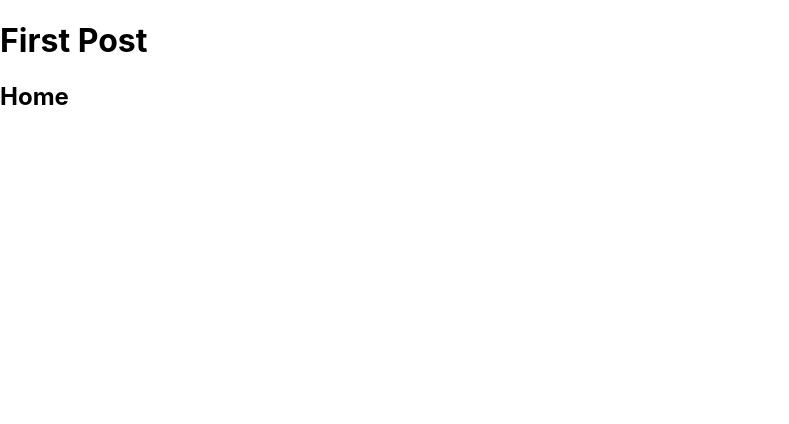
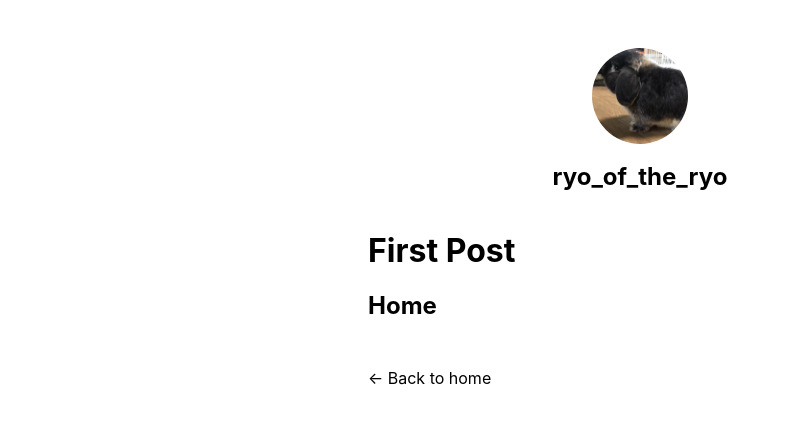
Before and after one commit to RyoMasumura1201/blog_of_the_ore, a Next.js app: page /posts/first-post in a window 1280 px wide. Shown: the top 424 px of the page, without its empty margins (0-789 px from the left). Built offline with nearby package versions, Linux system fonts and the light colour scheme.

Commit message:
test: style and image test

```diff
--- /dev/null
+++ b/src/components/layout.module.css
@@ -0,0 +1,25 @@
+.container {
+  max-width: 36rem;
+  padding: 0 1rem;
+  margin: 3rem auto 6rem;
+}
+
+.header {
+  display: flex;
+  flex-direction: column;
+  align-items: center;
+}
+
+.headerImage {
+  width: 6rem;
+  height: 6rem;
+}
+
+.headerHomeImage {
+  width: 8rem;
+  height: 8rem;
+}
+
+.backToHome {
+  margin: 3rem 0 0;
+}
--- /dev/null
+++ b/src/components/layout.tsx
@@ -0,0 +1,66 @@
+import Head from 'next/head'
+import styles from './layout.module.css'
+import utilStyles from '../../styles/util.module.css'
+import Link from 'next/link'
+
+const name = 'ryo_of_the_ryo'
+export const siteTitle = 'Next.js Sample Website'
+
+export const Layout =({ children, home }) =>{
+  return (
+    <div className={styles.container}>
+      <Head>
+        <link rel="icon" href="/favicon.ico" />
+        <meta
+          name="description"
+          content="Learn how to build a personal website using Next.js"
+        />
+        <meta
+          property="og:image"
+          content={`https://og-image.now.sh/${encodeURI(
+            siteTitle
+          )}.png?theme=light&md=0&fontSize=75px&images=https%3A%2F%2Fassets.zeit.co%2Fimage%2Fupload%2Ffront%2Fassets%2Fdesign%2Fnextjs-black-logo.svg`}
+        />
+        <meta name="og:title" content={siteTitle} />
+        <meta name="twitter:card" content="summary_large_image" />
+      </Head>
+      <header className={styles.header}>
+        {home ? (
+          <>
+            <img
+              src="/images/profile.jpeg"
+              className={`${styles.headerHomeImage} ${utilStyles.borderCircle}`}
+              alt={name}
+            />
+            <h1 className={utilStyles.heading2Xl}>{name}</h1>
+          </>
+        ) : (
+          <>
+            <Link href="/">
+              <a>
+                <img
+                  src="/images/profile.jpeg"
+                  className={`${styles.headerImage} ${utilStyles.borderCircle}`}
+                  alt={name}
+                />
+              </a>
+            </Link>
+            <h2 className={utilStyles.headingLg}>
+              <Link href="/">
+                <a className={utilStyles.colorInherit}>{name}</a>
+              </Link>
+            </h2>
+          </>
+        )}
+      </header>
+      <main>{children}</main>
+      {!home && (
+        <div className={styles.backToHome}>
+          <Link href="/">
+            <a>← Back to home</a>
+          </Link>
+        </div>
+      )}
+    </div>
+  )
+}
--- a/src/pages/posts/first-post.tsx
+++ b/src/pages/posts/first-post.tsx
@@ -1,12 +1,17 @@
 import Link from 'next/link'
+import Head from 'next/head'
+import { Layout } from '@/components/layout'
 const FirstPost: React.FC = () => {
     return (
-        <>
+        <Layout>
+            <Head>
+                <title>First Post</title>
+            </Head>
             <h1>First Post</h1>
             <h2>
                 <Link href="/">Home</Link>
             </h2>
-        </>
+        </Layout>
     )
 }
 
--- a/styles/globals.css
+++ b/styles/globals.css
@@ -14,3 +14,8 @@ a {
 * {
   box-sizing: border-box;
 }
+
+img {
+  max-width: 100%;
+  display: block;
+}
--- /dev/null
+++ b/styles/util.module.css
@@ -0,0 +1,52 @@
+.heading2Xl {
+  font-size: 2.5rem;
+  line-height: 1.2;
+  font-weight: 800;
+  letter-spacing: -0.05rem;
+  margin: 1rem 0;
+}
+
+.headingXl {
+  font-size: 2rem;
+  line-height: 1.3;
+  font-weight: 800;
+  letter-spacing: -0.05rem;
+  margin: 1rem 0;
+}
+
+.headingLg {
+  font-size: 1.5rem;
+  line-height: 1.4;
+  margin: 1rem 0;
+}
+
+.headingMd {
+  font-size: 1.2rem;
+  line-height: 1.5;
+}
+
+.borderCircle {
+  border-radius: 9999px;
+}
+
+.colorInherit {
+  color: inherit;
+}
+
+.padding1px {
+  padding-top: 1px;
+}
+
+.list {
+  list-style: none;
+  padding: 0;
+  margin: 0;
+}
+
+.listItem {
+  margin: 0 0 1.25rem;
+}
+
+.lightText {
+  color: #999;
+}
```
Also changed, not shown: src/pages/index.tsx (+11 -61 lines), public/images/profile.jpeg (added).
